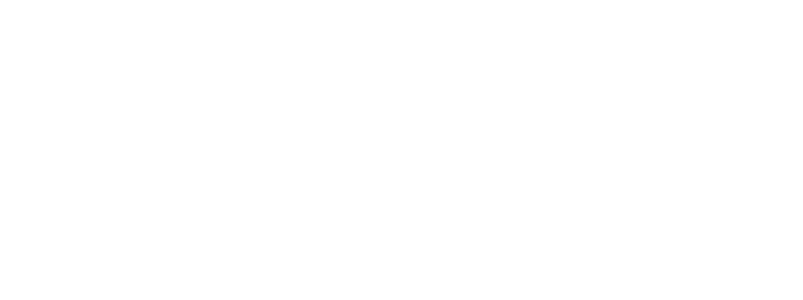
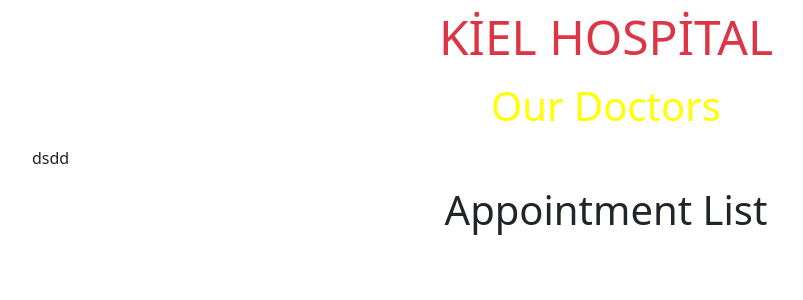
Before and after one commit to agpaknazli/react-appointment-app, a React (Create React App) app: page / in a window 1280 px wide. Shown: the top 300 px of the page, without its empty margins (34-837 px from the left). Built offline with nearby package versions, Linux system fonts and the light colour scheme.

Commit message:
doctor.jsx

```diff
--- a/src/App.js
+++ b/src/App.js
@@ -1,13 +1,10 @@
 
 import './App.css';
-
+import Home from './pages/Home';
 function App() {
   return (
     <div className="App">
-      <header className="App-header">
-
-
-      </header>
+      <Home/>
     </div>
   );
 }
--- /dev/null
+++ b/src/components/AppointmentList.jsx
@@ -0,0 +1,21 @@
+import React from 'react'
+import Container from 'react-bootstrap/Container'
+const AppointmentList = () => {
+  return (
+<Container className='p-2'>
+
+<h3 className='display-6 mb-2' style={{color:"rbg(166,18,189)"}}>Appointment List</h3>
+
+
+
+
+
+
+
+</Container>
+
+
+  )
+}
+
+export default AppointmentList
--- /dev/null
+++ b/src/components/Doctors.jsx
@@ -0,0 +1,21 @@
+import React from 'react';
+import Container from 'react-bootstrap/Container';
+import {doctorData} from "../helpers/data";
+import { Row } from 'react-bootstrap';
+
+const Doctors = () => {
+  return (
+    <Container className='p-2'>
+
+
+<h3 className='display-6 mb-3' style={{color:"yellow"}}>Our Doctors</h3>
+<Row>
+
+dsdd
+</Row>
+
+    </Container>
+  )
+}
+
+export default Doctors
--- /dev/null
+++ b/src/pages/Home.jsx
@@ -0,0 +1,24 @@
+import React from 'react'
+import AppointmentList from '../components/AppointmentList'
+import Doctors from '../components/Doctors'
+
+const Home = () => {
+  return (
+   <main className='text-center mt-2'>
+
+   <h1 className='display-5 text-danger'>KİEL HOSPİTAL</h1>
+
+<Doctors/>
+
+<AppointmentList/>
+
+
+
+
+
+ </main>
+
+  )
+}
+
+export default Home
```
